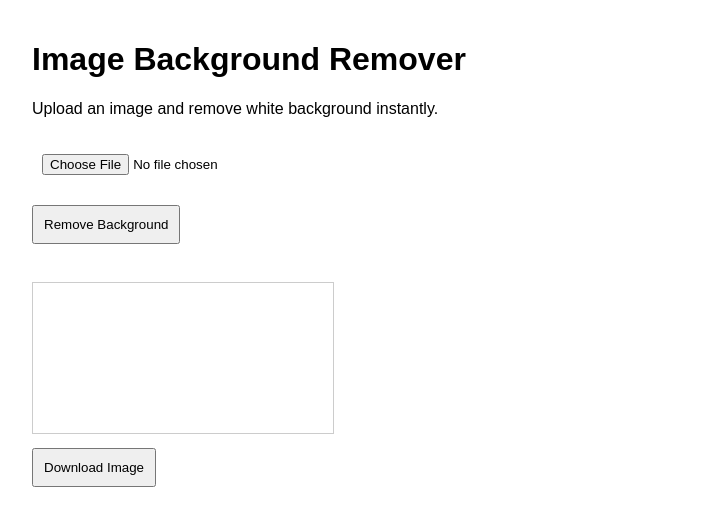
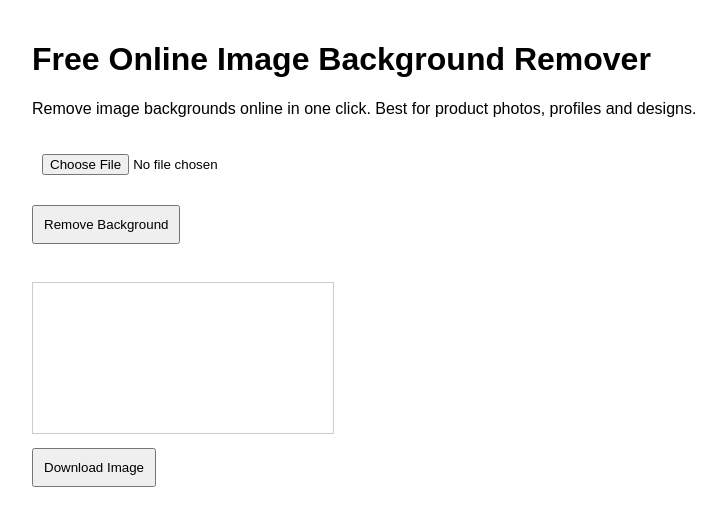
Before and after one commit to optimalgaming17-glitch/harshtoolz, a plain HTML site: page tools/image-background-remover.html in a window 1280 px wide. Shown: the whole page, without its empty margins (208-931 px from the left). Drawn offline with Linux system fonts and the light colour scheme.

Commit message:
Update image-background-remover.html

```diff
--- a/tools/image-background-remover.html
+++ b/tools/image-background-remover.html
@@ -26,8 +26,11 @@ canvas {
 </head>
 <body>
 
-<h1>Image Background Remover</h1>
-<p>Upload an image and remove white background instantly.</p>
+<h1>Free Online Image Background Remover</h1>
+<p>
+Remove image backgrounds online in one click.
+Best for product photos, profiles and designs.
+</p>
 
 <input type="file" id="upload" accept="image/*">
 <br>
```
